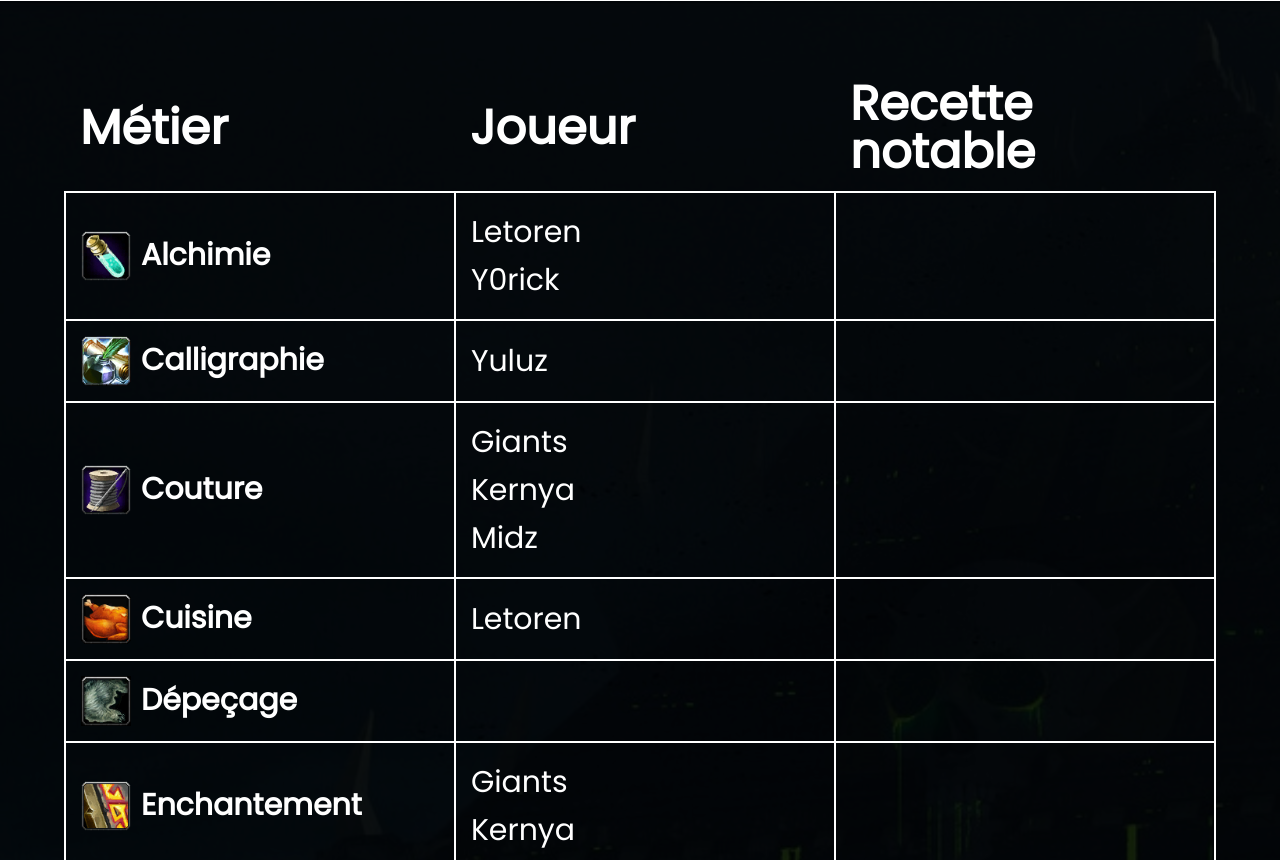
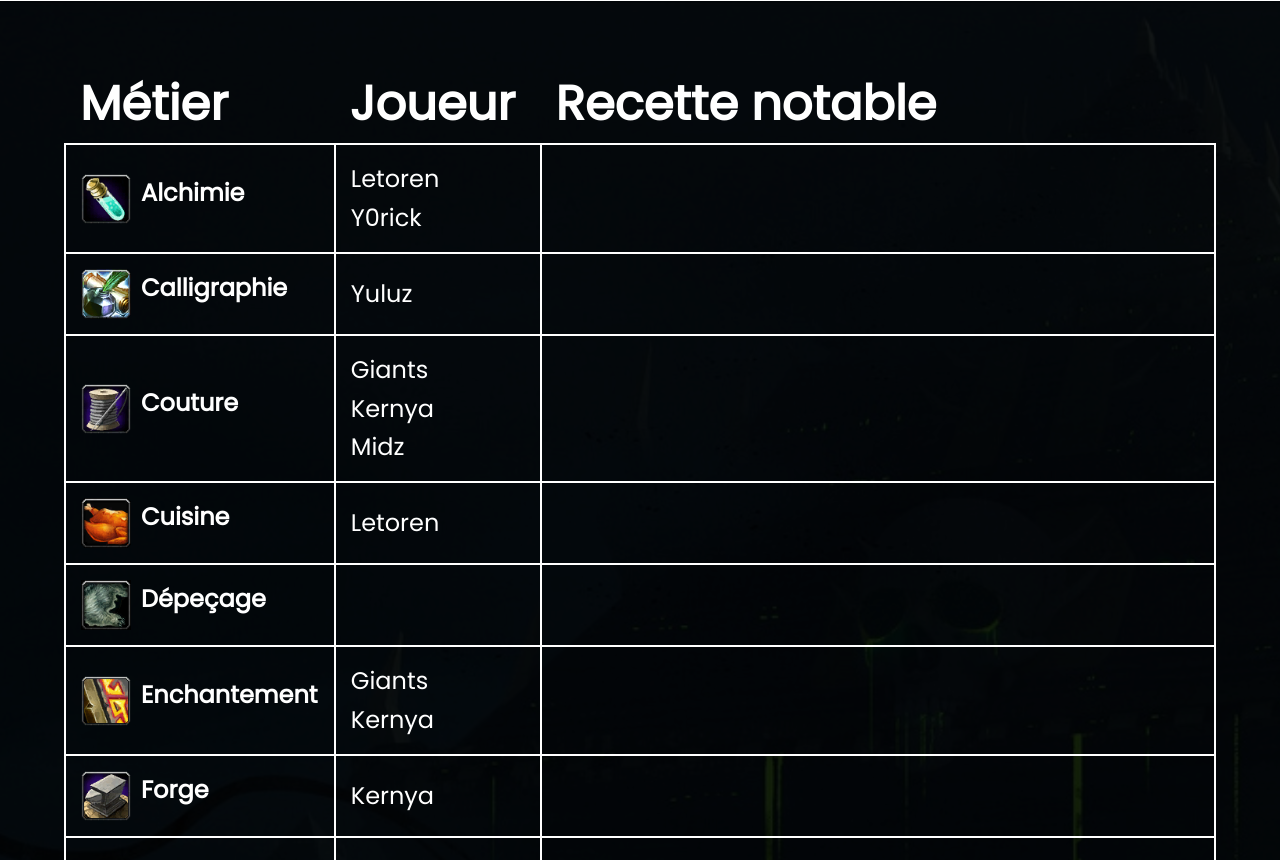
Before and after one commit to SocialCreditFarmers/Roster, a plain HTML site: page professions.html in a window 1280 px wide. Shown: the part 742-1602 px from the top of the page. Drawn offline with Linux system fonts and the light colour scheme; animation ran at ten frames a second; a script that the page names is missing.

Commit message:
Update style.css

```diff
--- a/css/style.css
+++ b/css/style.css
@@ -19,6 +19,7 @@
 	--fs-h1: 4rem;
 	--fs-h2: 3rem;
 	--fs-h3: 2rem;
+	--fs-h4: 1.75rem;
 	--fs-body: 0.95rem;
 
 	--bs: 0.25em 0.25em 0.75em rgba(0,0,0,.50), 0.125em 0.125em rgba(0,0,0,.30);
@@ -29,6 +30,7 @@
 		--fs-h1: 6rem;
 		--fs-h2: 4rem;
 		--fs-h3: 3rem;
+		--fs-h4: 2rem;
 		--fs-body: 1.25rem;
 	}
 }
@@ -64,7 +66,8 @@ strong  {font-weight:  var(--fw-bold)}
 
 h1,
 h2,
-h3 {
+h3,
+h4 {
 	line-height: 1;
 	margin: 0;
 
@@ -73,6 +76,7 @@ h3 {
 h1 { font-size: var(--fs-h1); }
 h2 { font-size: var(--fs-h2); }
 h3 { font-size: var(--fs-h3); }
+h4 { font-size: var(--fs-h4); }
 
 /* TOP */
 
@@ -183,6 +187,9 @@ header {
 	color: var(--clr-light);
 	background-position: bottom;
 }
+
+
+/* ROSTER */
 
 .player {
 	font-weight: var(--fw-reg);
@@ -305,7 +312,7 @@ table li{
 }
 
 th, td {
-	font-size: 0.95em;
+	font-size: 0.95rem;
 	padding: 10px;
 }
 
@@ -313,8 +320,14 @@ th {
 	width: 48vw;
 }
 
-table td:nth-child(2) {
-	width: 20vw;
+th:nth-child(2),
+td:nth-child(2) {
+	width: 5vw;
+}
+
+th:nth-child(3),
+td:nth-child(3) {
+	width: 50vw;
 }
 
 /* FOOTER */
@@ -349,7 +362,7 @@ footer {
 @media (min-width: 800px) {
 
 	th, td {
-	font-size: 1.5em;
+	font-size: 1.5rem;
 	padding: 15px;
 	}
 
```
